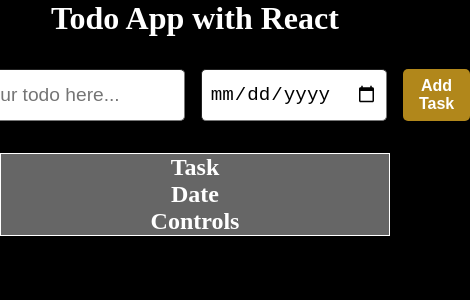
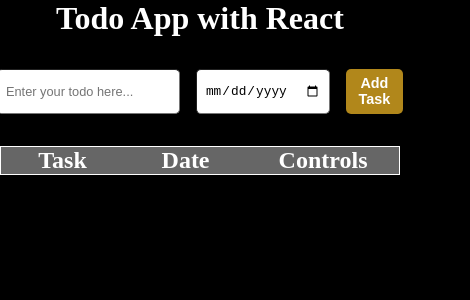
Before and after one commit to DinethSheveen/Todo-With-React, a React (Vite) app: page / in a window 390 px wide. Shown: the top 300 px of the page, 470 px wide, since content can reach past the window. Built offline with nearby package versions, Linux system fonts and the light colour scheme.

Commit message:
Added styles to the delete button

```diff
--- a/src/index.css
+++ b/src/index.css
@@ -7,6 +7,10 @@
 body{
   background-color: hsl(0, 0%, 0%);
   color: hsl(0, 0%, 100%);
+}
+
+.app-container{
+  min-width: 400px;
 }
 
 .controls{
@@ -66,3 +70,46 @@ body{
   font-size: 1.5rem;
   margin: 1rem 0 1rem 0;
 }
+
+.dlt-btn{
+  background-color: hsl(0, 100%, 50%);
+  width: 120px;
+  margin: 0 auto;
+  border-radius: 5px;
+  padding: 0.4rem 0.5rem;
+  cursor: pointer;
+}
+
+.dlt-btn:active{
+  background-color: hsl(0, 100%, 60%);
+}
+
+@media(min-width:576px) and (max-width:767px){
+  .task-showcase .heading,
+  .task-showcase .tasks {
+    grid-template-columns: repeat(auto-fit, minmax(120px, auto));
+    font-size: 1rem;
+  }
+}
+
+@media (min-width:320px) and (max-width: 575px) {
+  .task-showcase {
+    max-width: 100%;
+  }
+
+  .task-showcase .heading,
+  .task-showcase .tasks {
+    grid-template-columns: repeat(auto-fit, minmax(60px, auto));
+    font-size: 1rem;
+  }
+
+  .task-input,
+  .date-input {
+    font-size: 0.8rem;
+  }
+
+  .add-btn,.dlt-btn{
+    font-size: 0.9rem;
+    padding: 0.4rem 0.8rem;
+  }
+}
```
